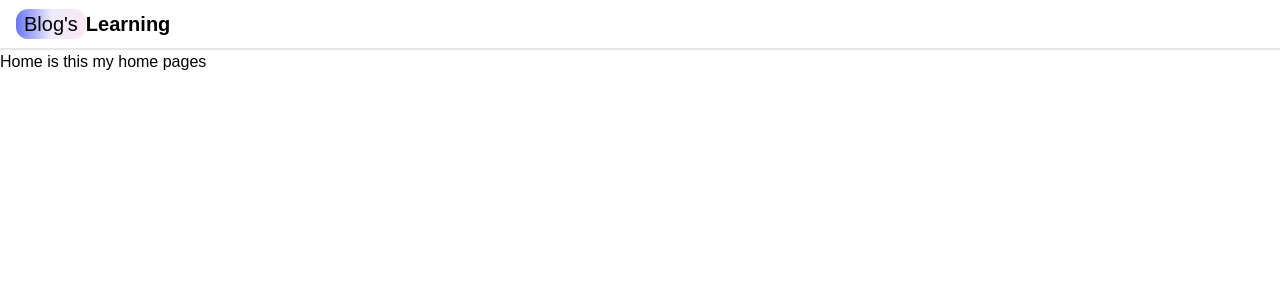
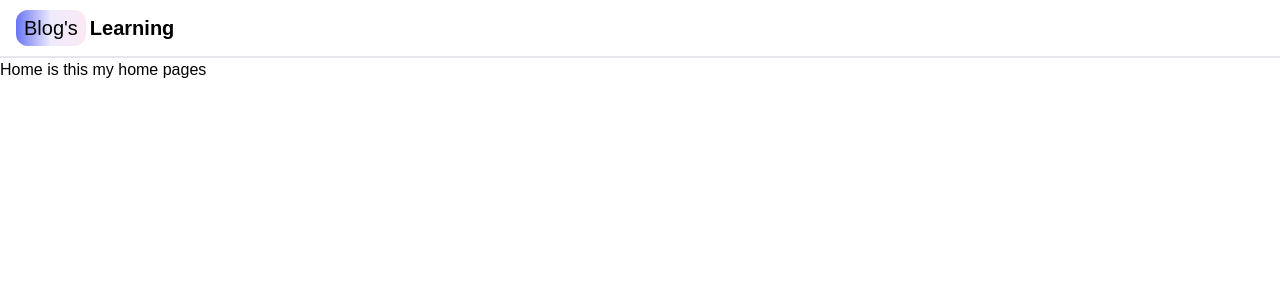
Before and after one commit to tchasinga/blogs-learning, a React (Vite) app in the folder frontend/: page / in a window 1280 px wide. Shown: the top 300 px of the page. Built offline with nearby package versions, Linux system fonts and the light colour scheme.

Commit message:
new code is added

```diff
--- a/frontend/src/Components/Header.jsx
+++ b/frontend/src/Components/Header.jsx
@@ -4,9 +4,9 @@ import { Link } from 'react-router-dom'
 export default function Header() {
   return (
     <Navbar className='border-b-2'>
-        <Link to='/' className='self-center whitespace-nowrap text-sm sm:text-xl font-semibold dark:text-white'>
+        <Link to='/' className='self-center whitespace-nowrap text-sm sm:text-xl font-semibold flex items-center gap-1 dark:text-white'>
             <span className='text-xl font-normal px-2 py-1 rounded-xl bg-gradient-to-r from-indigo-500 via-purple-100 to-pink-100'>Blog&apos;s</span>
-            Learning
+            <p>Learning</p>
         </Link>
     </Navbar>
   )
```
